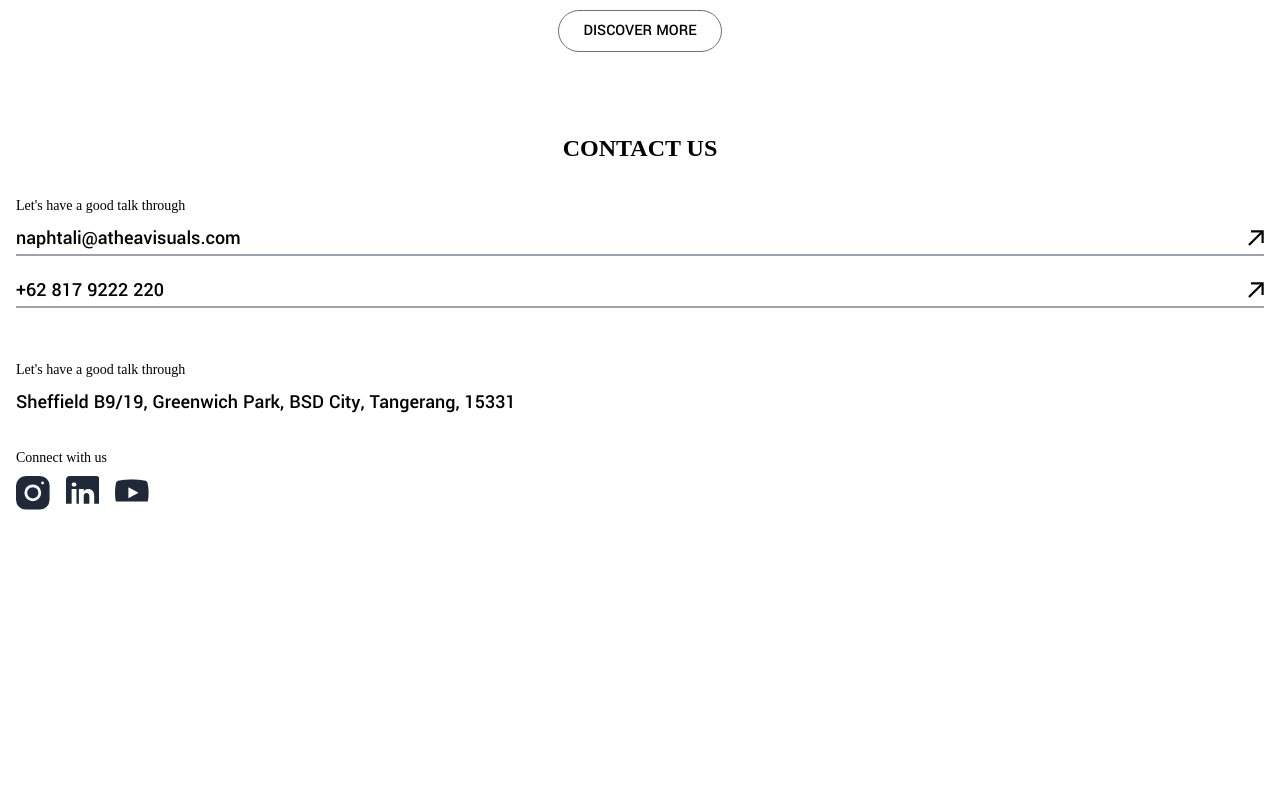
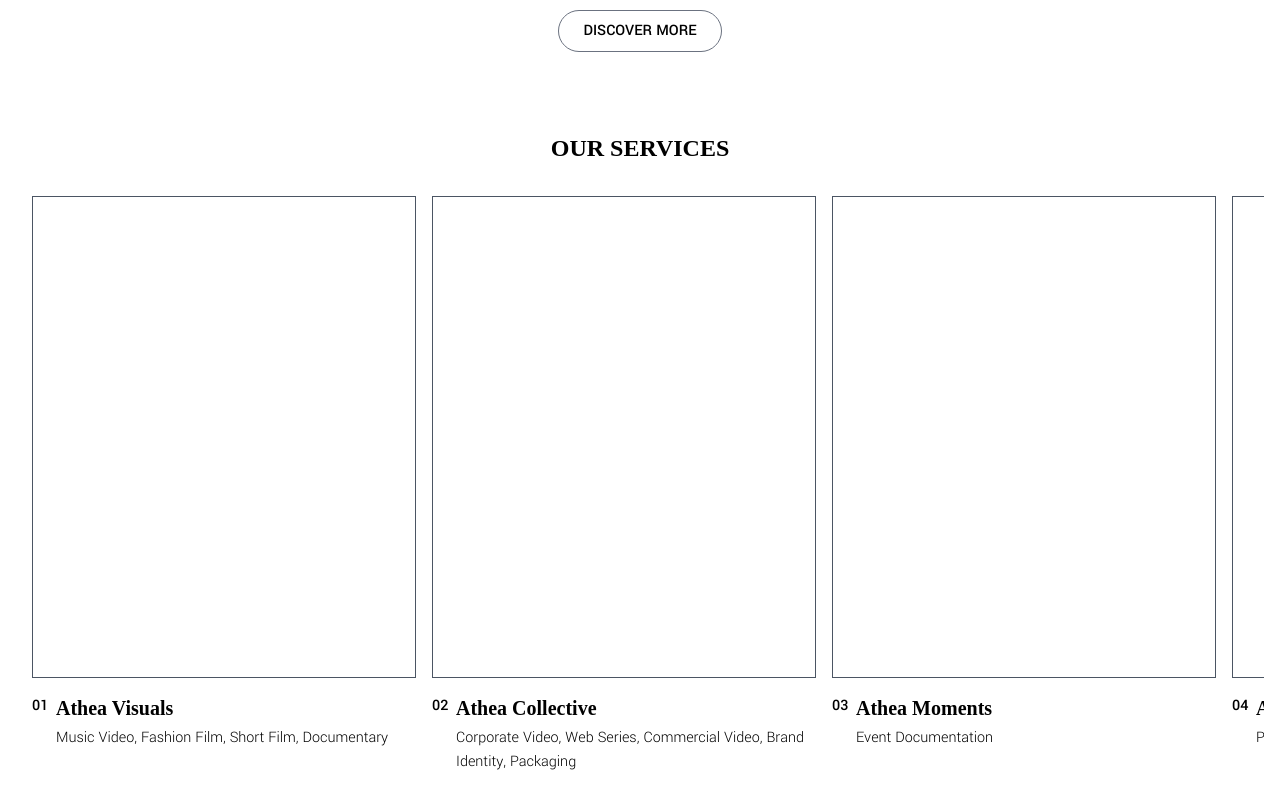
Before and after one commit to teodorus-nathaniel/athea, a Next.js app: page / in a window 1280 px wide. Shown: the part 2020-2820 px from the top of the page. Before the commit the page ends 2610 px from the top, so only its background shows below. Built offline with nearby package versions, Linux system fonts and the light colour scheme; a web font is replaced by a local one.

Commit message:
Add services section

```diff
--- a/src/components/ProjectOverviewList.tsx
+++ b/src/components/ProjectOverviewList.tsx
@@ -1,6 +1,7 @@
+import { ProjectOverviewData } from '#/data/types'
 import clsx from 'clsx'
 import React, { HTMLProps } from 'react'
-import ProjectOverview, { ProjectOverviewData } from './ProjectOverview'
+import ProjectOverview from './ProjectOverview'
 
 interface Props extends HTMLProps<HTMLDivElement> {
   projects: ProjectOverviewData[]
--- /dev/null
+++ b/src/components/Service.tsx
@@ -0,0 +1,31 @@
+import { ServiceData } from '#/data/types'
+import clsx from 'clsx'
+import React, { HTMLProps } from 'react'
+
+export interface ServiceDataProps extends ServiceData {
+  number: number
+}
+
+export default function Service({
+  image,
+  number,
+  title,
+  subtitle,
+  className,
+  ...divProps
+}: ServiceDataProps & HTMLProps<HTMLDivElement>) {
+  return (
+    <div
+      className={clsx('flex flex-col max-w-sm w-full', className)}
+      {...divProps}>
+      <div className={clsx('border border-gray-600 w-full pt-[125%]')}></div>
+      <div className={clsx('relative pl-6 mt-4', 'flex flex-col')}>
+        <span className={clsx('absolute top-0 left-0')}>
+          {number.toString().padStart(2, '0')}
+        </span>
+        <p className={clsx('font-serif font-bold text-xl', 'mb-1')}>{title}</p>
+        <p className={clsx('font-light')}>{subtitle}</p>
+      </div>
+    </div>
+  )
+}
--- /dev/null
+++ b/src/components/ServicesList.tsx
@@ -0,0 +1,33 @@
+import { ServiceData } from '#/data/types'
+import clsx from 'clsx'
+import React, { HTMLProps } from 'react'
+import Service from './Service'
+
+export interface ServicesListProps extends HTMLProps<HTMLDivElement> {
+  services: ServiceData[]
+}
+
+export default function ServicesList({ services }: ServicesListProps) {
+  return (
+    <div className={clsx('w-full flex justify-center')}>
+      <div
+        className={clsx(
+          'overflow-auto relative',
+          'flex items-stretch',
+          'pb-4'
+        )}>
+        {services.map((serviceProps, idx) => (
+          <Service
+            key={idx}
+            number={idx + 1}
+            {...serviceProps}
+            className={clsx(
+              'flex-shrink-0 w-[calc(100vw_-_theme(spacing.6)_*_2)]',
+              `${idx === 0 ? 'ml-4' : ''} mr-4`
+            )}
+          />
+        ))}
+      </div>
+    </div>
+  )
+}
--- a/src/data/recent-works.ts
+++ b/src/data/recent-works.ts
@@ -1,7 +1,7 @@
 import Project1 from '#/assets/photos/project-1.png'
 import Project2 from '#/assets/photos/project-2.png'
 import Project3 from '#/assets/photos/project-3.png'
-import { ProjectOverviewData } from '#/components/ProjectOverview'
+import { ProjectOverviewData } from './types'
 
 const recentWorks: ProjectOverviewData[] = [
   {
--- /dev/null
+++ b/src/data/services.ts
@@ -0,0 +1,19 @@
+import { ServiceData } from './types'
+
+const services: ServiceData[] = [
+  {
+    title: 'Athea Visuals',
+    subtitle: 'Music Video, Fashion Film, Short Film, Documentary',
+  },
+  {
+    title: 'Athea Collective',
+    subtitle:
+      'Corporate Video, Web Series, Commercial Video, Brand Identity, Packaging',
+  },
+  { title: 'Athea Moments', subtitle: 'Event Documentation' },
+  {
+    title: 'Athea Studios',
+    subtitle: 'Post Production, Animation, Lyric Video, Motion Graphic',
+  },
+]
+export default services
--- a/src/data/works.ts
+++ b/src/data/works.ts
@@ -1,7 +1,7 @@
 import Project1 from '#/assets/photos/project-1.png'
 import Project2 from '#/assets/photos/project-2.png'
 import Project3 from '#/assets/photos/project-3.png'
-import { ProjectOverviewData } from '#/components/ProjectOverview'
+import { ProjectOverviewData } from './types'
 
 const works: {
   title: string
--- a/src/pages/index.tsx
+++ b/src/pages/index.tsx
@@ -3,7 +3,9 @@ import Layout from '#/components/layouts/Layout'
 import ProjectOverviewList from '#/components/ProjectOverviewList'
 import HeadlineSection from '#/components/sections/HeadlineSection'
 import SectionWrapper from '#/components/sections/SectionWrapper'
+import ServicesList from '#/components/ServicesList'
 import recentWorks from '#/data/recent-works'
+import services from '#/data/services'
 import Button from '#/ui/Button'
 import clsx from 'clsx'
 import type { NextPage } from 'next'
@@ -20,6 +22,9 @@ const Home: NextPage = () => {
         <ProjectOverviewList projects={recentWorks} />
         <Button className={clsx('mt-8')}>Discover More</Button>
       </SectionWrapper>
+      <SectionWrapper className='px-0' title='Our Services'>
+        <ServicesList services={services} />
+      </SectionWrapper>
       <SectionWrapper title='Contact Us'>
         <Contact
           displayedSections={['contact', 'address', 'socialMedia']}
```
Also changed, not shown: src/components/ProjectOverview.tsx (+1 -7 lines), src/data/types.d.ts (added, +12 -0 lines).
